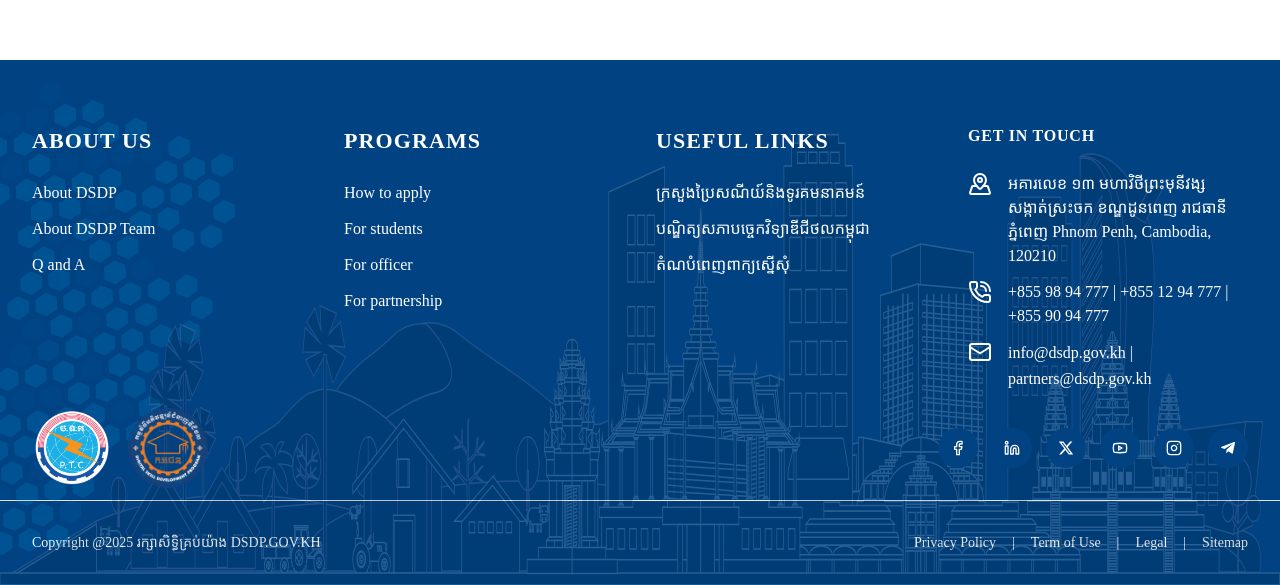
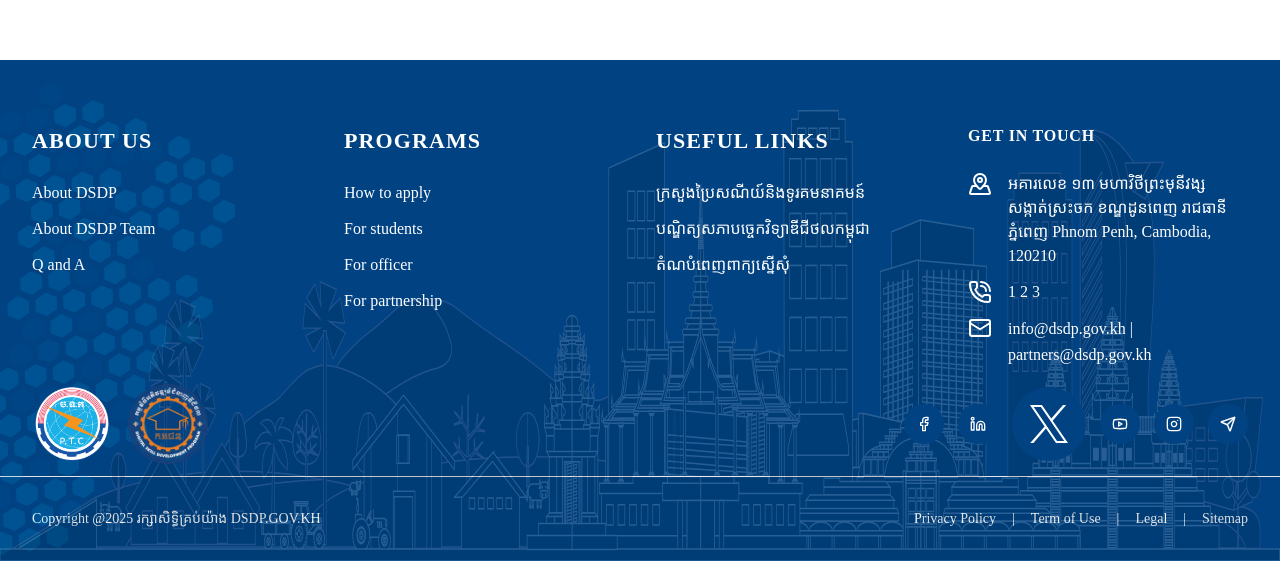
Before and after one commit to MPTCDITR/dsdp-website, an Astro site: page /km in a window 1280 px wide. Shown: the part 2021-2606 px from the top of the page. After the commit the page ends 2582 px from the top, so only its background shows below. Built offline with nearby package versions, Linux system fonts and the light colour scheme; Astro itself is replaced by a stand-in of ours; a web font is replaced by a local one.

Commit message:
fix: fix logo icon

```diff
--- a/src/components/layout/Footer.astro
+++ b/src/components/layout/Footer.astro
@@ -1,6 +1,8 @@
 ---
 import style from "@/assets/footer/backgorund-style.svg";
 import Cambodia from "@/assets/footer/footerbackground.svg";
+import telegram from "@/assets/footer/telegram.svg";
+import X from "@/assets/footer/X.svg";
 import dsdp from "@/assets/logo/dsdp-logo.png";
 import mptc from "@/assets/logo/mptc-logo.png";
 import {
@@ -12,10 +14,17 @@ import {
   PhoneCall,
   Youtube,
 } from "lucide-react";
-import { FaTelegramPlane } from "react-icons/fa";
-import { FaXTwitter } from "react-icons/fa6";
 
 const year = new Date().getFullYear();
+
+const socialLinks = [
+  { href: "#", label: "Facebook", icon: Facebook },
+  { href: "#", label: "Linkedin", icon: Linkedin },
+  { href: "#", label: "X", icon: X },
+  { href: "#", label: "Youtube", icon: Youtube },
+  { href: "#", label: "Instagram", icon: Instagram },
+  { href: "#", label: "Telegram", icon: telegram },
+];
 ---
 
 <footer class={`bg-primary text-white relative overflow-hidden`}>
@@ -153,9 +162,7 @@ const year = new Date().getFullYear();
             </li>
             <li class="flex gap-4">
               <PhoneCall className="text-white flex-shrink-0" />
-              <a href="" class="hover:text-white transition-colors">
-                +855 98 94 777 | +855 12 94 777 | +855 90 94 777
-              </a>
+              <a href="" class="hover:text-white transition-colors"> 1 2 3 </a>
             </li>
             <li class="flex gap-4">
               <Mail className="text-white flex-shrink-0" />
@@ -183,55 +190,17 @@ const year = new Date().getFullYear();
           </a>
         </div>
         <div class="flex items-center gap-3.5">
-          <a
-            href="#"
-            aria-label="Facebook"
-            class="bg-primary hover:bg-white/20 rounded-full p-3 flex items-center justify-center transition-colors"
-          >
-            <Facebook className="text-white w-4 h-4" />
-          </a>
-          <a
-            href="#"
-            aria-label="Linkedin"
-            class="bg-primary hover:bg-white/20
-            rounded-full p-3 flex items-center justify-center transition-colors"
-          >
-            <Linkedin className="w-4 h-4" />
-          </a>
-          <a
-            href="#"
-            aria-label="Twitter"
-            class="bg-primary hover:bg-white/20
-            rounded-full p-3 flex items-center justify-center transition-colors"
-          >
-            <FaXTwitter className="w-4 h-4" />
-          </a>
-          <a
-            href="#"
-            aria-label="Linkedin"
-            class="bg-primary hover:bg-white/20
-            rounded-full p-3 flex items-center justify-center transition-colors"
-          >
-            <Youtube className="w-4 h-4" />
-          </a>
-          <a
-            href="#"
-            aria-label="Linkedin"
-            class="bg-primary hover:bg-white/20
-            rounded-full p-3 flex items-center justify-center transition-colors"
-          >
-            <Instagram className="w-4 h-4" />
-          </a>
-
-          <a
-            href="#"
-            aria-label="Linkedin"
-            class="bg-primary hover:bg-white/20
-            rounded-full p-3 flex items-center justify-center transition-colors"
-            style="size-2"
-          >
-            <FaTelegramPlane className="w-4 h-4" />
-          </a>
+          {
+            socialLinks.map(({ href, label, icon: Icon }) => (
+              <a
+                href={href}
+                aria-label={label}
+                class="bg-primary hover:bg-white/20 rounded-full p-3 flex items-center justify-center transition-colors"
+              >
+                <Icon className="w-4 h-4" />
+              </a>
+            ))
+          }
         </div>
       </div>
     </div>
```
Also changed, not shown: src/assets/footer/X.svg (added), src/assets/footer/telegram.svg (added), 1 other file.
